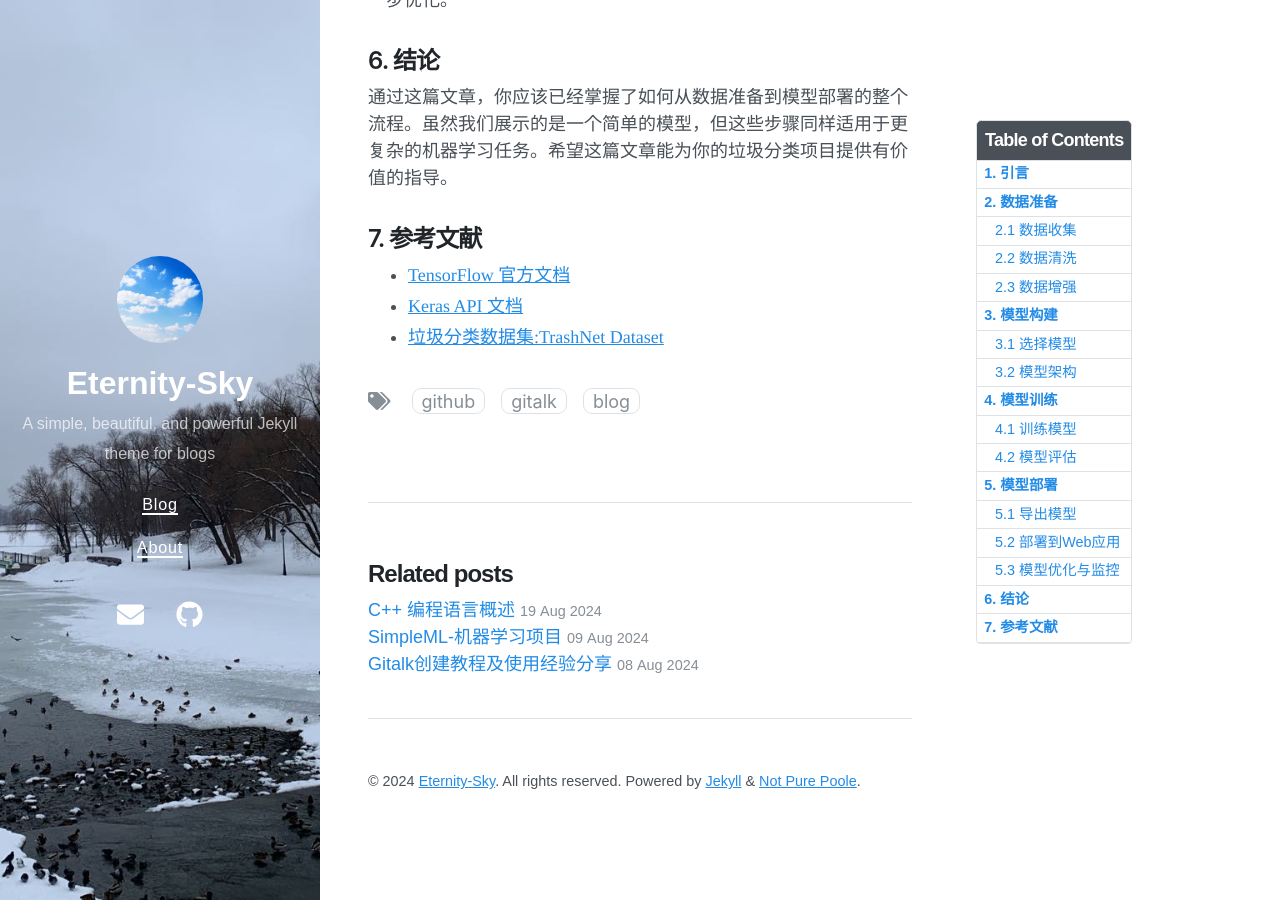
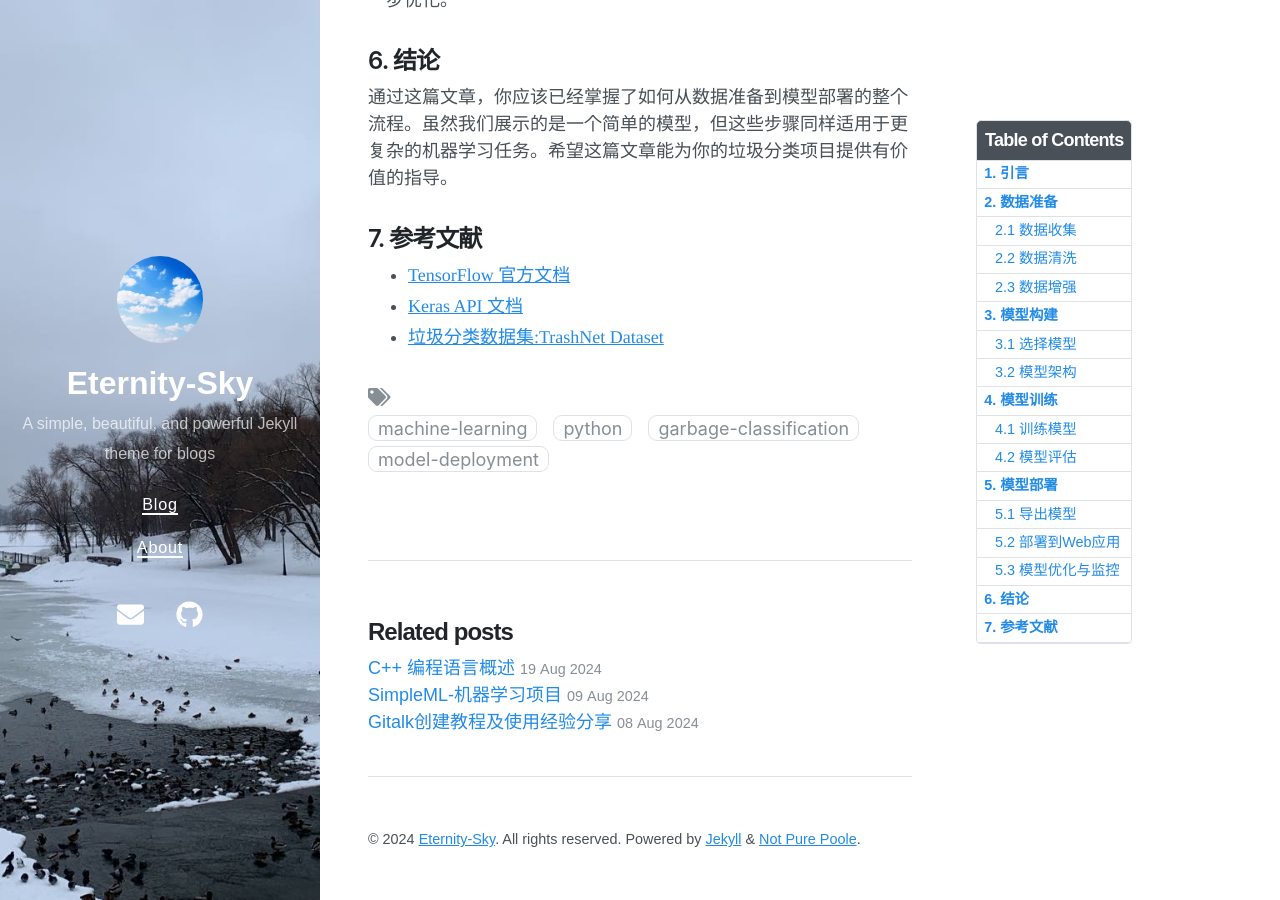
Before and after one commit to Eternity-Sky/Eternity-Sky.github.io, a Jekyll site: the page built from _posts/2024-8-21-机器学习模型进行垃圾分类.md, in a window 1280 px wide and 900 px high, scrolled down 4334 px. Built offline with Jekyll 4.4.1, drawn with Linux system fonts in a browser that asks for light colours; nearby versions of some CDN libraries; comment, search, counter and statistics services are not loaded.

Commit message:
Update TAG

```diff
--- a/_posts/2024-8-21-机器学习模型进行垃圾分类.md
+++ b/_posts/2024-8-21-机器学习模型进行垃圾分类.md
@@ -3,7 +3,7 @@ layout: post
 title: 使用机器学习模型进行垃圾分类
 date: 2024-8-21 21:52:32 +0800
 last_modified_at: 2024-8-21 21:52:32 +0800
-tags: [Github, Gitalk, Blog]
+tags: [Machine Learning, python, Garbage Classification, Model Deployment]
 toc:  true
 ---
 # 使用机器学习模型进行垃圾分类——从数据准备到部署
```
